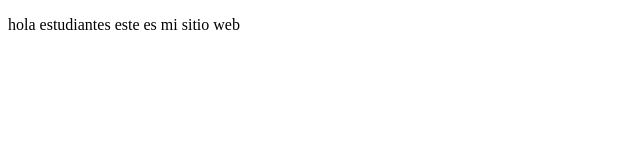
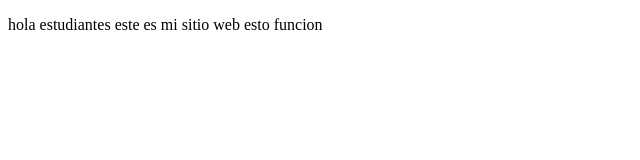
Before and after one commit to hendryk15/proyectoDemoCursoPrework, a plain HTML site: page index.html in a window 1280 px wide. Shown: the full height of the page, 0-640 px from the left. Drawn offline with Linux system fonts and the light colour scheme.

Commit message:
cambios hechos

```diff
--- a/index.html
+++ b/index.html
@@ -7,7 +7,7 @@
 </head>
 <body>
     <p>
-        hola estudiantes este es mi sitio web
+        hola estudiantes este es mi sitio web esto funcion
     </p>
 
 </body>
```
